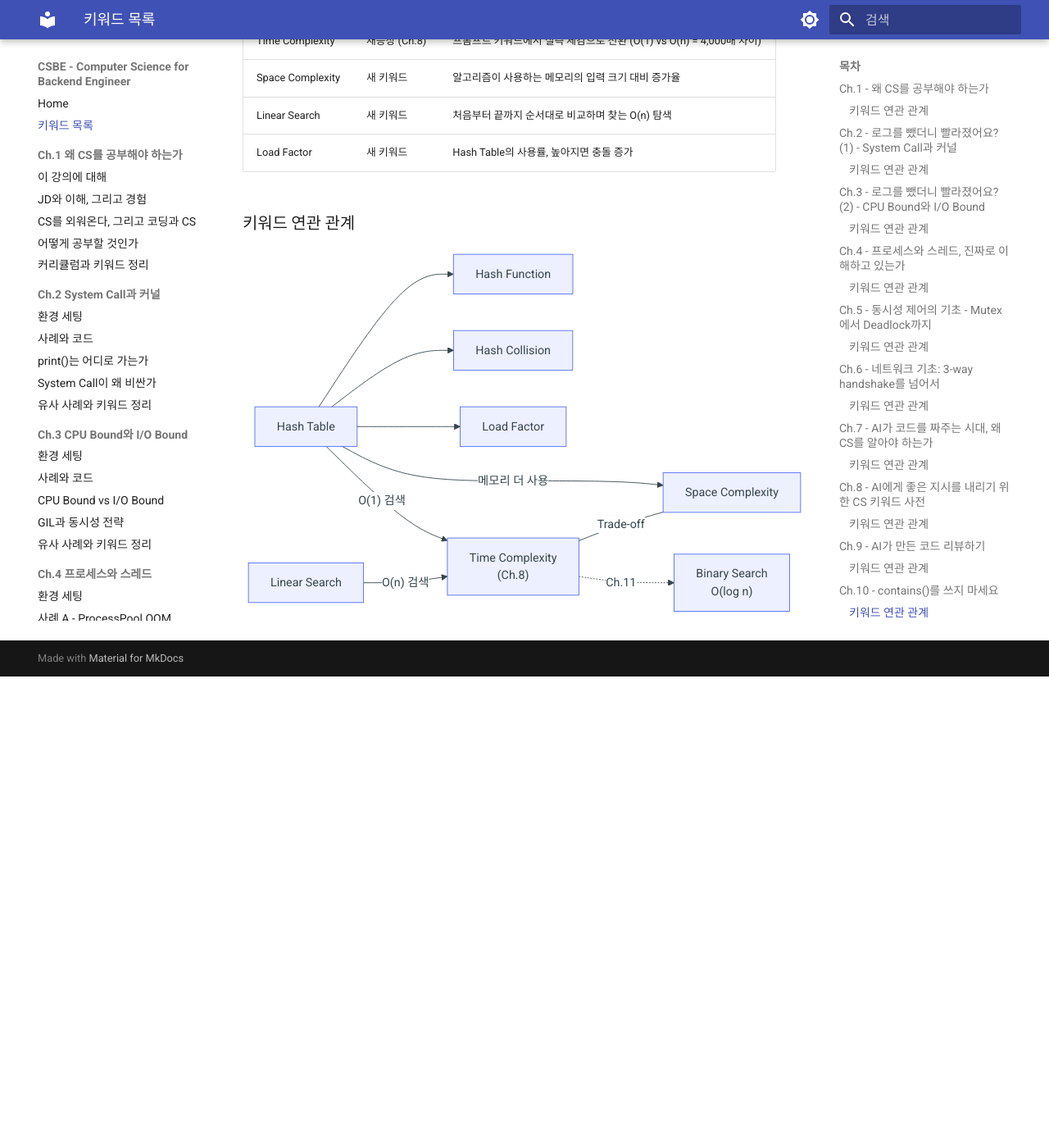
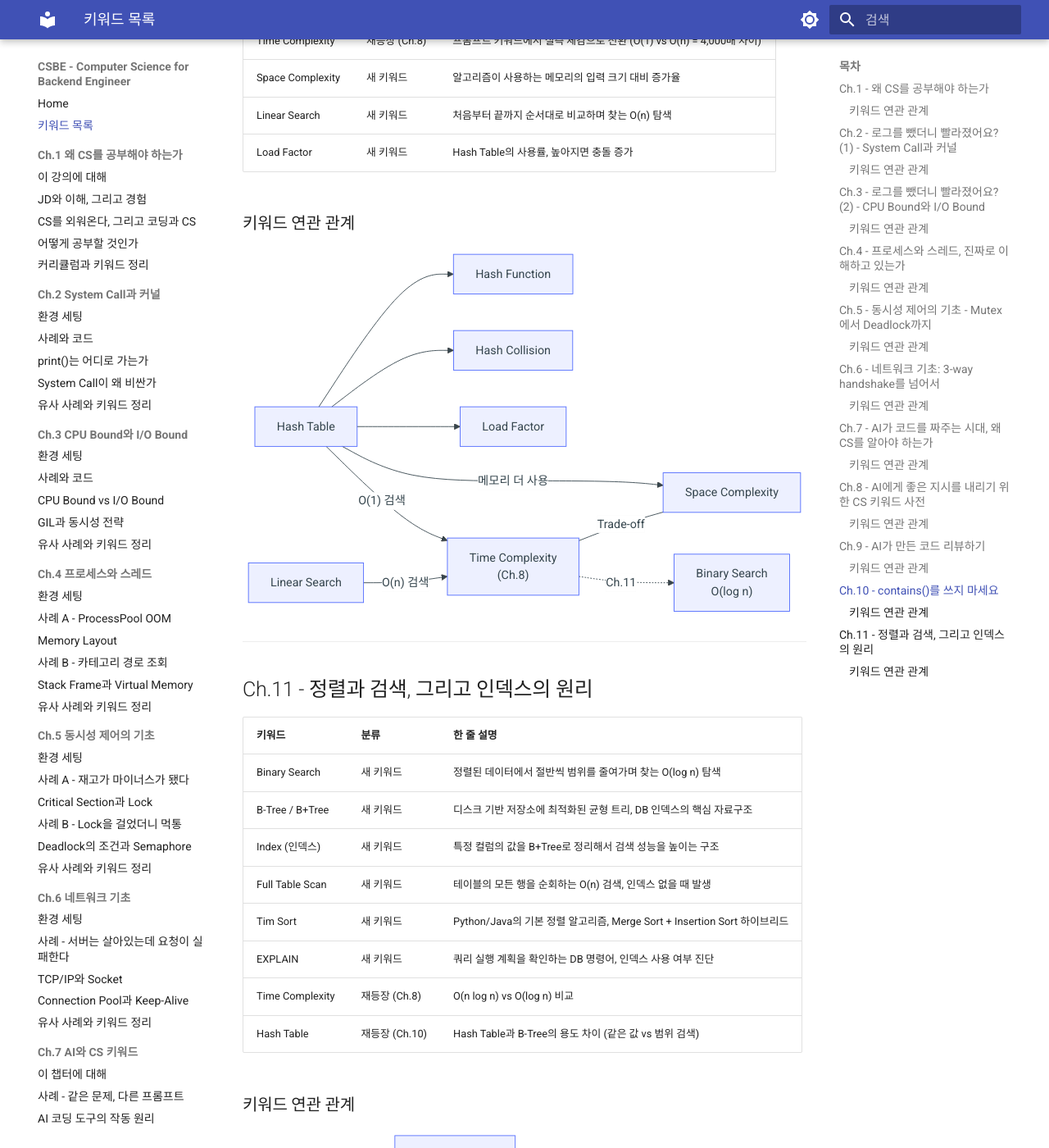
Before and after one commit to teo-jang/csbe, an MkDocs documentation site: the page built from chapters/KEYWORDS.md, in a window 1280 px wide and 1400 px high, scrolled down 12291 px. Shown: the whole window at 82% size. Built offline with MkDocs 1.6.1 and Material for MkDocs 9.7.7, drawn with Linux system fonts in a browser that asks for light colours; before the commit the page ends 13116 px from its top, so only the background shows below that.

Commit message:
feat: add Ch.11 정렬과 검색, 그리고 인덱스의 원리
- Binary Search O(log n)과 B-Tree/B+Tree 원리
- DB 인덱스 동작 원리와 EXPLAIN
- 정렬 알고리즘 선택 기준 (Tim Sort)
- 새 키워드: Binary Search, B-Tree, Index, Full Table Scan, Tim Sort, EXPLAIN

Co-Authored-By: Claude Opus 4.6 <noreply@anthropic.com>

````diff
--- a/chapters/KEYWORDS.md
+++ b/chapters/KEYWORDS.md
@@ -433,3 +433,31 @@ graph LR
 
     TC -.->|"Ch.11"| BS["Binary Search<br/>O(log n)"]
 ```
+
+---
+
+## Ch.11 - 정렬과 검색, 그리고 인덱스의 원리
+
+| 키워드 | 분류 | 한 줄 설명 |
+|--------|------|-----------|
+| Binary Search | 새 키워드 | 정렬된 데이터에서 절반씩 범위를 줄여가며 찾는 O(log n) 탐색 |
+| B-Tree / B+Tree | 새 키워드 | 디스크 기반 저장소에 최적화된 균형 트리, DB 인덱스의 핵심 자료구조 |
+| Index (인덱스) | 새 키워드 | 특정 컬럼의 값을 B+Tree로 정리해서 검색 성능을 높이는 구조 |
+| Full Table Scan | 새 키워드 | 테이블의 모든 행을 순회하는 O(n) 검색, 인덱스 없을 때 발생 |
+| Tim Sort | 새 키워드 | Python/Java의 기본 정렬 알고리즘, Merge Sort + Insertion Sort 하이브리드 |
+| EXPLAIN | 새 키워드 | 쿼리 실행 계획을 확인하는 DB 명령어, 인덱스 사용 여부 진단 |
+| Time Complexity | 재등장 (Ch.8) | O(n log n) vs O(log n) 비교 |
+| Hash Table | 재등장 (Ch.10) | Hash Table과 B-Tree의 용도 차이 (같은 값 vs 범위 검색) |
+
+### 키워드 연관 관계
+
+```mermaid
+graph LR
+    BS["Binary Search<br/>O(log n)"] --> BT["B-Tree / B+Tree"]
+    BT --> IDX["Index"]
+    IDX --> EXP["EXPLAIN"]
+
+    LS["Linear Search<br/>(Ch.10)"] --> FTS["Full Table Scan"]
+    HT["Hash Table<br/>(Ch.10)"] -->|"같은 값 찾기"| IDX
+    BS -->|"범위 검색"| IDX
+```
--- /dev/null
+++ b/chapters/ch11/01-case.md
@@ -0,0 +1,79 @@
+# Ch.11 사례 - 매 요청마다 정렬하는 API
+
+[< 환경 세팅](./README.md) | [Binary Search와 B-Tree >](./02-binary-search-btree.md)
+
+---
+
+앞에서 자료구조 선택이 검색 성능을 수천 배 바꾼다는 걸 봤다. 이번에는 정렬이다. 정렬은 검색의 전제 조건이기도 하다.
+
+
+## 11-1. 사례 설명
+
+주니어 개발자가 상품 목록 API를 만들고 있다. 가격순 정렬 기능이 필요하다.
+
+```python
+@app.get("/products")
+async def get_products(sort_by: str = "price"):
+    products = db.query("SELECT * FROM products")  # 10만 건
+
+    if sort_by == "price":
+        products.sort(key=lambda p: p["price"])
+    elif sort_by == "name":
+        products.sort(key=lambda p: p["name"])
+
+    return products[:20]  # 상위 20개만 반환
+```
+
+10만 건을 전부 가져와서, 전부 정렬하고, 상위 20개만 반환한다. 매 요청마다.
+
+개발 환경에서는 데이터가 1,000건이라 빠르다. 운영에 10만 건이 쌓이면?
+
+
+## 11-2. 결과 예측
+
+- 10만 건 정렬의 시간 복잡도는?
+- Python의 `sort()`는 어떤 알고리즘을 쓰는가?
+- `ORDER BY price LIMIT 20`을 DB에서 직접 하면 얼마나 빠를까?
+- DB에 인덱스가 있다면?
+
+<!-- 기대 키워드: Tim Sort, O(n log n), Binary Search, B-Tree, Index, ORDER BY -->
+
+
+## 11-3. 결과 분석
+
+Python의 `list.sort()`는 Tim Sort를 사용한다. 시간 복잡도는 O(n log n)이다.
+
+| 방식 | 시간 복잡도 | 10만 건 기준 |
+|------|-----------|------------|
+| 애플리케이션에서 전체 정렬 | O(n log n) | ~170만 번 비교 |
+| DB ORDER BY + LIMIT (인덱스 없음) | O(n log n) | DB에서 정렬 (더 빠르지만 여전히 전체 스캔) |
+| DB ORDER BY + LIMIT (인덱스 있음) | O(log n + k) | 인덱스에서 20건만 바로 추출 |
+
+인덱스가 있으면 10만 건을 정렬할 필요가 없다. 이미 정렬된 상태(B-Tree)에서 앞에서 20개만 가져오면 된다.
+
+이 문제의 핵심은 "정렬을 누가 하는가"가 아니라 "정렬을 할 필요가 있는가"다.
+
+
+## 11-4. 코드 설명
+
+```python
+# 나쁜 코드: 애플리케이션에서 전체 정렬
+products = db.query("SELECT * FROM products")  # 10만 건 전체를 메모리로
+products.sort(key=lambda p: p["price"])          # O(n log n) 정렬
+return products[:20]                             # 20개만 사용
+
+# 좋은 코드: DB에서 정렬 + 제한
+products = db.query("SELECT * FROM products ORDER BY price LIMIT 20")
+
+# 더 좋은 코드: price 컬럼에 인덱스가 걸려 있으면
+# CREATE INDEX idx_products_price ON products(price);
+# → ORDER BY price LIMIT 20이 O(log n + 20)
+```
+
+"DB로 내려라"가 정답인 경우가 대부분이다. 10만 건을 네트워크로 전송하는 비용도 문제고, 애플리케이션 메모리도 문제다.
+
+그런데 왜 인덱스가 있으면 더 빠른가? B-Tree가 이미 정렬된 상태를 유지하기 때문이다. 다음에서 Binary Search와 B-Tree를 본다.
+
+---
+
+[< 환경 세팅](./README.md) | [Binary Search와 B-Tree >](./02-binary-search-btree.md)
--- /dev/null
+++ b/chapters/ch11/02-binary-search-btree.md
@@ -0,0 +1,113 @@
+# Ch.11 Binary Search와 B-Tree
+
+[< 사례 - 매 요청마다 정렬하는 API](./01-case.md) | [인덱스의 원리 >](./03-index-internals.md)
+
+---
+
+앞에서 "인덱스가 있으면 정렬이 필요 없다"고 했다. 왜 그런지 이해하려면 Binary Search부터 시작해야 한다.
+
+
+## Binary Search: 반씩 줄여가며 찾기
+
+사전에서 "Python"이라는 단어를 찾는다고 하자. 1,000페이지짜리 사전을 첫 페이지부터 한 장씩 넘기지 않는다. 중간쯤을 펼쳐서 "P보다 앞이면 왼쪽, 뒤면 오른쪽"을 반복한다.
+
+이게 Binary Search다. 전제 조건이 하나 있다: 데이터가 정렬되어 있어야 한다.
+
+```python
+import bisect
+
+sorted_data = [2, 5, 8, 12, 16, 23, 38, 56, 72, 91]
+
+# 23을 찾으려면?
+# 1단계: 중간값 16과 비교 → 23 > 16 → 오른쪽
+# 2단계: 중간값 38과 비교 → 23 < 38 → 왼쪽
+# 3단계: 중간값 23과 비교 → 찾았다!
+
+index = bisect.bisect_left(sorted_data, 23)  # → 5
+```
+
+10개의 데이터에서 3번 만에 찾았다. 100만 개면? 최대 20번이면 된다. `log2(1,000,000) ≈ 20`이니까.
+
+| 데이터 수 | Linear Search (O(n)) | Binary Search (O(log n)) |
+|----------|---------------------|------------------------|
+| 100 | 100번 | 7번 |
+| 10,000 | 10,000번 | 14번 |
+| 1,000,000 | 1,000,000번 | 20번 |
+| 100,000,000 | 1억 번 | 27번 |
+
+1억 개의 데이터에서 27번 비교면 끝난다. Hash Table의 O(1)에는 못 미치지만, Binary Search는 Hash Table이 못 하는 걸 할 수 있다: 범위 검색.
+
+<details>
+<summary>Binary Search (이진 탐색)</summary>
+
+정렬된 데이터에서 절반씩 범위를 줄여가며 찾는 탐색 알고리즘이다. 시간 복잡도 O(log n)이다. 전제 조건은 "데이터가 정렬되어 있어야 한다"는 거다. Python에서는 `bisect` 모듈로 사용한다. DB의 B-Tree 인덱스가 이 원리를 확장한 것이다.
+
+</details>
+
+
+## Hash Table vs Binary Search
+
+| 비교 항목 | Hash Table | Binary Search |
+|----------|-----------|--------------|
+| 검색 시간 | O(1) | O(log n) |
+| 범위 검색 | 불가능 | 가능 |
+| 순서 유지 | 안 함 | 정렬 필요 |
+| "WHERE price BETWEEN 100 AND 200" | 불가 | 가능 |
+| "WHERE email = 'test@test.com'" | 최적 | 가능 |
+
+"같은 값 찾기"에는 Hash Table이 최적이다. "범위로 찾기"에는 Binary Search(정렬된 구조)가 필요하다. DB 인덱스가 Hash Index 대신 B-Tree Index를 기본으로 쓰는 이유가 여기 있다.
+
+
+## B-Tree: DB 인덱스의 자료구조
+
+Binary Search는 배열에서 잘 동작하지만, 디스크에서는 문제가 있다. 디스크는 한 번에 한 블록(보통 4KB~16KB)을 읽는다. 배열의 Binary Search는 매 비교마다 다른 위치를 참조하니까 디스크 I/O가 많이 발생한다.
+
+B-Tree는 이 문제를 해결한다. 하나의 노드에 여러 개의 키를 넣어서, 한 번의 디스크 I/O로 여러 비교를 할 수 있게 만든 트리다.
+
+```
+                    [10 | 20 | 30]              ← 루트 노드 (1번 읽기)
+                   /    |    |    \
+          [3|5|8]  [12|15|18]  [22|25|28]  [35|40|45]  ← 중간 노드 (1번 읽기)
+          / | \     / | \      / | \       / | \
+        ... ...   ... ...    ... ...     ... ...  ← 리프 노드 (1번 읽기)
+```
+
+100만 건이라도 보통 3~4번의 디스크 I/O면 원하는 레코드를 찾을 수 있다. 이게 B-Tree 인덱스의 위력이다.
+
+<details>
+<summary>B-Tree (B-트리)</summary>
+
+하나의 노드에 여러 개의 키를 가지는 균형 트리(Balanced Tree)다. 디스크 기반 저장소에 최적화되어 있어서 대부분의 RDBMS가 인덱스 자료구조로 사용한다. MySQL의 InnoDB, PostgreSQL, SQLite 모두 B-Tree(정확히는 B+Tree) 기반 인덱스를 사용한다. 검색, 삽입, 삭제 모두 O(log n)이고, 범위 검색도 효율적이다. Ch.14에서 B+Tree와의 차이, 실무 인덱스 설계를 더 자세히 다룬다.
+
+</details>
+
+
+## B-Tree vs B+Tree
+
+실제 RDBMS에서는 B-Tree의 변형인 B+Tree를 쓴다. 차이점:
+
+- B-Tree: 모든 노드에 데이터(레코드 포인터)를 저장
+- B+Tree: 리프 노드에만 데이터를 저장, 리프 노드끼리 연결 리스트로 연결
+
+리프 노드끼리 연결되어 있으니까 범위 검색(`BETWEEN`, `ORDER BY`)이 훨씬 효율적이다. 리프에서 시작 지점을 찾고, 연결 리스트를 따라가면 끝이다.
+
+```mermaid
+graph TD
+    subgraph "B+Tree"
+        R["[10 | 20 | 30]"] --> L1["[3,5,8]"]
+        R --> L2["[12,15,18]"]
+        R --> L3["[22,25,28]"]
+        R --> L4["[35,40,45]"]
+        L1 -->|"next"| L2
+        L2 -->|"next"| L3
+        L3 -->|"next"| L4
+    end
+```
+
+"WHERE price BETWEEN 100 AND 200"이 빠른 이유: price=100인 리프 노드를 O(log n)으로 찾고, 거기서 연결 리스트를 따라 price=200까지 순회하면 된다.
+
+다음에서 실제 DB 인덱스가 어떻게 동작하는지, EXPLAIN으로 어떻게 확인하는지 본다.
+
+---
+
+[< 사례 - 매 요청마다 정렬하는 API](./01-case.md) | [인덱스의 원리 >](./03-index-internals.md)
--- /dev/null
+++ b/chapters/ch11/03-index-internals.md
@@ -0,0 +1,99 @@
+# Ch.11 인덱스의 원리
+
+[< Binary Search와 B-Tree](./02-binary-search-btree.md) | [유사 사례와 키워드 정리 >](./04-summary.md)
+
+---
+
+앞에서 B-Tree가 디스크 I/O를 최소화하면서 O(log n) 검색을 제공한다는 걸 봤다. 이제 실제 DB 인덱스가 어떻게 동작하는지 본다.
+
+
+## 인덱스가 하는 일
+
+인덱스는 책의 목차와 같다. 500페이지짜리 책에서 "TCP"라는 단어를 찾으려면:
+
+- 목차 없음: 1페이지부터 500페이지까지 넘기면서 찾는다 (Full Table Scan)
+- 목차 있음: "T" 섹션을 찾고, "TCP → 342페이지"를 보고 바로 간다 (Index Scan)
+
+DB 인덱스도 이 원리다. `CREATE INDEX idx_email ON users(email)`을 실행하면, email 컬럼의 값들을 B+Tree로 정렬해서 별도의 자료구조를 만든다. 검색할 때 이 트리를 타고 바로 해당 레코드를 찾는다.
+
+```sql
+-- 인덱스 없을 때: Full Table Scan (모든 행을 순회)
+SELECT * FROM users WHERE email = 'test@test.com';
+
+-- email에 인덱스가 있을 때: Index Scan (B+Tree에서 바로 찾음)
+SELECT * FROM users WHERE email = 'test@test.com';
+```
+
+SQL은 동일하다. DB 엔진이 인덱스 유무를 판단해서 알아서 최적의 경로를 선택한다.
+
+
+## EXPLAIN: 인덱스를 타는지 확인하는 방법
+
+쿼리가 인덱스를 사용하는지 확인하려면 `EXPLAIN` 명령을 쓴다.
+
+```sql
+-- 인덱스가 없는 경우
+EXPLAIN SELECT * FROM users WHERE email = 'test@test.com';
+-- type: ALL (Full Table Scan)
+
+-- 인덱스를 추가한 후
+CREATE INDEX idx_users_email ON users(email);
+EXPLAIN SELECT * FROM users WHERE email = 'test@test.com';
+-- type: ref (Index Scan)
+```
+
+`type: ALL`은 전체 테이블을 스캔한다는 뜻이다. 데이터가 많으면 치명적이다. `type: ref`나 `type: const`가 나오면 인덱스를 타고 있다는 뜻이다.
+
+(MySQL 기준으로 `EXPLAIN`의 type 컬럼에 나올 수 있는 값은 system, const, eq_ref, ref, range, index, ALL 순으로 좋다. ALL이 최악이고, const가 최선이다. Ch.14에서 상세히 다룬다.)
+
+
+## 인덱스의 비용
+
+인덱스가 공짜는 아니다.
+
+| 항목 | 비용 |
+|------|------|
+| 디스크 공간 | 인덱스도 저장해야 한다 (테이블 크기의 10~30% 추가) |
+| INSERT 성능 | 레코드를 추가할 때 인덱스도 갱신해야 한다 |
+| UPDATE 성능 | 인덱스 컬럼이 변경되면 인덱스도 재정렬 |
+| DELETE 성능 | 인덱스에서도 제거해야 한다 |
+
+읽기 성능은 올라가지만 쓰기 성능은 내려간다. 그래서 "모든 컬럼에 인덱스를 걸면 빠르겠지"는 틀린 생각이다. 자주 검색하는 컬럼에만 전략적으로 걸어야 한다.
+
+(인덱스 설계 원칙은 Ch.14에서 자세히 다룬다. 카디널리티, Covering Index, 복합 인덱스 순서 등.)
+
+
+## 정렬 알고리즘과 DB의 관계
+
+사례에서 "애플리케이션에서 정렬하지 말고 DB에서 하라"고 했다. DB가 정렬을 더 잘하는 이유:
+
+1. 인덱스가 있으면 정렬이 필요 없다 (이미 정렬된 B+Tree)
+2. 인덱스가 없어도, DB는 디스크 기반 외부 정렬(External Sort)에 최적화되어 있다
+3. `LIMIT`이 있으면 전체를 정렬하지 않고 상위 N개만 추출하는 최적화가 가능하다 (Top-N Sort)
+
+<details>
+<summary>Tim Sort (팀 정렬)</summary>
+
+Python의 `list.sort()`와 `sorted()`가 사용하는 정렬 알고리즘이다. Merge Sort와 Insertion Sort를 결합한 하이브리드 정렬로, 실제 데이터에서 자주 나타나는 "거의 정렬된" 패턴에 특히 효율적이다. 최선 O(n), 평균/최악 O(n log n)이다. Java의 `Arrays.sort()`도 Tim Sort를 사용한다.
+
+</details>
+
+<details>
+<summary>Full Table Scan (풀 테이블 스캔)</summary>
+
+테이블의 모든 행을 처음부터 끝까지 읽는 것이다. 인덱스를 사용하지 않는다. 데이터가 적을 때는 문제없지만, 수십만 건 이상이면 성능 문제의 주범이 된다. Ch.10의 List에서 Linear Search하는 것과 같은 원리다. EXPLAIN에서 `type: ALL`로 나타난다.
+
+</details>
+
+<details>
+<summary>Index Scan (인덱스 스캔)</summary>
+
+인덱스를 사용해서 필요한 행만 빠르게 찾는 것이다. B+Tree를 타고 원하는 위치로 바로 이동한다. Full Table Scan 대비 수십~수백 배 빠를 수 있다. EXPLAIN에서 `type: ref`, `type: range` 등으로 나타난다.
+
+</details>
+
+정렬 알고리즘 자체를 외우는 것보다, "정렬이 필요한 상황에서 가장 효율적인 방법이 뭔가"를 판단하는 능력이 실무에서 중요하다. 대부분의 경우 그 답은 "DB에 인덱스를 걸고 DB에서 하라"다.
+
+---
+
+[< Binary Search와 B-Tree](./02-binary-search-btree.md) | [유사 사례와 키워드 정리 >](./04-summary.md)
--- /dev/null
+++ b/chapters/ch11/04-summary.md
@@ -0,0 +1,127 @@
+# Ch.11 유사 사례와 키워드 정리
+
+[< 인덱스의 원리](./03-index-internals.md)
+
+---
+
+앞에서 Binary Search, B-Tree, 인덱스의 원리를 확인했다. 같은 원리가 적용되는 유사 사례를 보고 키워드를 정리한다.
+
+
+## 11-6. 유사 사례
+
+### 사례: 정렬을 매번 하는 랭킹 API
+
+유저 랭킹을 보여주는 API에서 매 요청마다 `SELECT * FROM scores ORDER BY score DESC LIMIT 10`을 실행한다. score 컬럼에 인덱스가 없으면 매번 Full Table Scan + 전체 정렬이 일어난다.
+
+해결: `CREATE INDEX idx_scores_score ON scores(score DESC)` 한 줄이면 된다.
+
+(실무에서는 랭킹처럼 갱신 빈도 대비 조회 빈도가 높은 데이터는 Redis Sorted Set을 쓰기도 한다. Ch.17에서 다룬다.)
+
+
+### 사례: 로그 검색에서 날짜 범위 쿼리
+
+`SELECT * FROM logs WHERE created_at BETWEEN '2024-01-01' AND '2024-01-31'`이 느리다. created_at에 인덱스가 없으면 수백만 건의 로그를 전부 스캔한다. B+Tree 인덱스가 있으면 해당 범위의 시작점을 O(log n)으로 찾고, 리프 노드를 순회하면 된다.
+
+
+### 사례: Python에서 bisect로 정렬된 리스트 검색
+
+정렬된 리스트에서 값을 찾을 때 `in` 연산자를 쓰면 O(n)이다. `bisect`를 쓰면 O(log n)이다.
+
+```python
+import bisect
+
+sorted_prices = sorted(all_prices)  # 한 번만 정렬
+
+# 나쁜 코드: O(n)
+if target_price in sorted_prices:
+    pass
+
+# 좋은 코드: O(log n)
+idx = bisect.bisect_left(sorted_prices, target_price)
+if idx < len(sorted_prices) and sorted_prices[idx] == target_price:
+    pass
+```
+
+(물론 "있느냐 없느냐"만 확인할 거면 Set이 더 낫다. bisect는 "위치를 알아야 할 때"나 "범위 검색"이 필요할 때 쓴다.)
+
+
+## 오늘의 키워드 정리
+
+### 새 키워드
+
+<details>
+<summary>Binary Search (이진 탐색)</summary>
+
+정렬된 데이터에서 절반씩 범위를 줄여가며 찾는 O(log n) 탐색 알고리즘이다. 전제 조건은 데이터가 정렬되어 있어야 한다는 것. Python에서는 `bisect` 모듈이 이 기능을 제공한다. DB의 B-Tree 인덱스가 이 원리를 디스크에 최적화한 것이다.
+
+</details>
+
+<details>
+<summary>B-Tree / B+Tree</summary>
+
+디스크 기반 저장소에 최적화된 균형 트리 자료구조다. 하나의 노드에 여러 키를 저장해서 디스크 I/O 횟수를 줄인다. 대부분의 RDBMS가 인덱스 자료구조로 B+Tree를 사용한다. B+Tree는 리프 노드끼리 연결 리스트로 연결되어 범위 검색이 효율적이다. Ch.14에서 실무 인덱스 설계를 다룬다.
+
+</details>
+
+<details>
+<summary>Index (인덱스)</summary>
+
+DB에서 검색 성능을 높이기 위해 특정 컬럼의 값을 별도의 자료구조(주로 B+Tree)로 정리해둔 것이다. 책의 목차와 같은 역할이다. 읽기는 빨라지지만 쓰기(INSERT/UPDATE/DELETE) 성능은 약간 떨어진다. `EXPLAIN` 명령으로 인덱스 사용 여부를 확인할 수 있다.
+
+</details>
+
+<details>
+<summary>Full Table Scan (풀 테이블 스캔)</summary>
+
+테이블의 모든 행을 처음부터 끝까지 읽는 것이다. 인덱스가 없거나 인덱스를 탈 수 없는 쿼리에서 발생한다. 데이터 양에 비례해서 느려지는 O(n) 연산이다. EXPLAIN에서 `type: ALL`로 나타나면 Full Table Scan이다.
+
+</details>
+
+<details>
+<summary>Tim Sort (팀 정렬)</summary>
+
+Python과 Java가 사용하는 하이브리드 정렬 알고리즘이다. Merge Sort + Insertion Sort를 결합했고, 실제 데이터에서 흔한 "거의 정렬된" 패턴에 최적화되어 있다. 평균/최악 O(n log n), 최선 O(n)이다.
+
+</details>
+
+<details>
+<summary>EXPLAIN</summary>
+
+DB에서 쿼리 실행 계획(Query Execution Plan)을 보여주는 명령어다. 쿼리가 인덱스를 타는지, Full Table Scan을 하는지, 어떤 순서로 테이블을 조인하는지 등을 확인할 수 있다. 성능 문제를 진단하는 첫 번째 도구다. Ch.14에서 EXPLAIN 결과 해석을 자세히 다룬다.
+
+</details>
+
+
+### 재등장 키워드
+
+| 키워드 | 최초 등장 | 이번 챕터에서의 역할 |
+|--------|----------|-------------------:|
+| Time Complexity | Ch.8 | O(n log n) vs O(log n) 비교 |
+| Linear Search | Ch.10 | Full Table Scan = Linear Search |
+| Hash Table | Ch.10 | Hash Table과 B-Tree의 용도 차이 |
+
+
+### 키워드 연관 관계
+
+```mermaid
+graph LR
+    BS["Binary Search<br/>O(log n)"] --> BT["B-Tree / B+Tree"]
+    BT --> IDX["Index"]
+    IDX --> EXP["EXPLAIN"]
+
+    LS["Linear Search<br/>O(n)<br/>(Ch.10)"] --> FTS["Full Table Scan"]
+    HT["Hash Table<br/>O(1)<br/>(Ch.10)"] -->|"같은 값 찾기"| IDX
+    BS -->|"범위 검색"| IDX
+
+    TS["Tim Sort<br/>O(n log n)"] -.->|"인덱스가 있으면<br/>정렬 불필요"| IDX
+
+    IDX -.->|"Ch.14"| CI["Covering Index"]
+    IDX -.->|"Ch.14"| COMP["복합 인덱스"]
+```
+
+
+다음 챕터(Ch.12)에서는 트리와 그래프를 다룬다. B-Tree는 "디스크를 위한 트리"였다면, 트리와 그래프는 "계층 데이터와 의존성"을 위한 자료구조다.
+
+---
+
+[< 인덱스의 원리](./03-index-internals.md)
--- /dev/null
+++ b/chapters/ch11/README.md
@@ -0,0 +1,30 @@
+# Ch.11 정렬과 검색, 그리고 인덱스의 원리
+
+Ch.10에서 List vs Set vs Dict의 검색 성능 차이를 확인했다. Hash Table은 "있느냐 없느냐"를 O(1)로 판별한다. 그런데 "범위 검색"은? "10~20 사이의 값을 전부 찾아라"를 Hash Table로는 할 수 없다. 정렬과 Binary Search, 그리고 B-Tree가 필요한 이유다.
+
+정렬을 모르면 DB 인덱스를 이해할 수 없다. 인덱스가 왜 빠른지도, 왜 때때로 안 타는지도.
+
+---
+
+## 이 챕터에서 다루는 것
+
+- 정렬 알고리즘의 실무적 선택 기준
+- Binary Search의 전제 조건과 동작 원리
+- B-Tree 인덱스가 왜 DB에서 쓰이는가
+- EXPLAIN으로 인덱스 효과 확인
+
+## 환경
+
+Ch.10과 동일하다. DB 인덱스 실습은 SQLite를 사용한다 (별도 설치 불필요, Python 내장).
+
+| 도구 | 용도 |
+|------|------|
+| Python 3.12 | 정렬/검색 벤치마크 |
+| SQLite | 인덱스 효과 확인 (EXPLAIN) |
+
+## 목차
+
+1. [사례 - 매 요청마다 정렬하는 API](./01-case.md)
+2. [Binary Search와 B-Tree](./02-binary-search-btree.md)
+3. [인덱스의 원리](./03-index-internals.md)
+4. [유사 사례와 키워드 정리](./04-summary.md)
--- a/mkdocs.yml
+++ b/mkdocs.yml
@@ -108,3 +108,9 @@ nav:
       - Hash Table과 시간 복잡도: ch10/02-hash-table.md
       - 자료구조 선택의 기준: ch10/03-choosing-ds.md
       - 유사 사례와 키워드 정리: ch10/04-summary.md
+  - Ch.11 정렬과 검색, 인덱스:
+      - 환경 세팅: ch11/README.md
+      - 사례 - 매 요청마다 정렬하는 API: ch11/01-case.md
+      - Binary Search와 B-Tree: ch11/02-binary-search-btree.md
+      - 인덱스의 원리: ch11/03-index-internals.md
+      - 유사 사례와 키워드 정리: ch11/04-summary.md
````
Also changed, not shown: chapters/index.md (+1 -1 lines).
